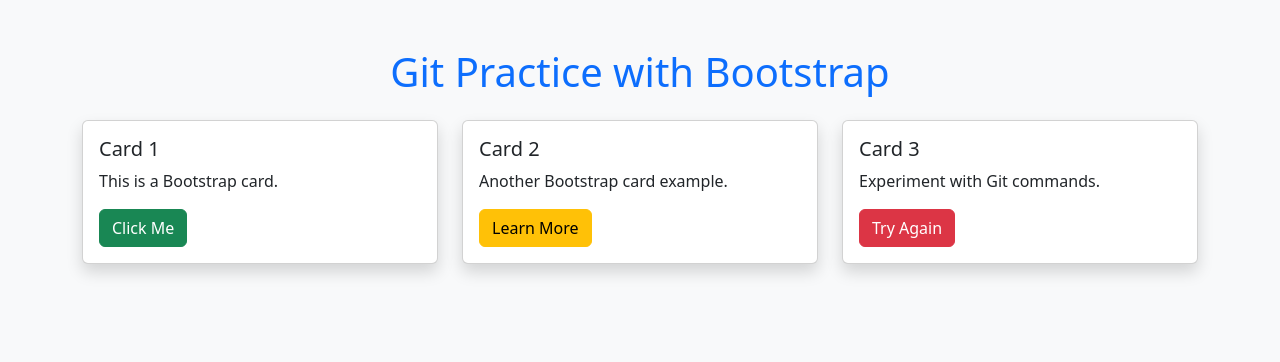
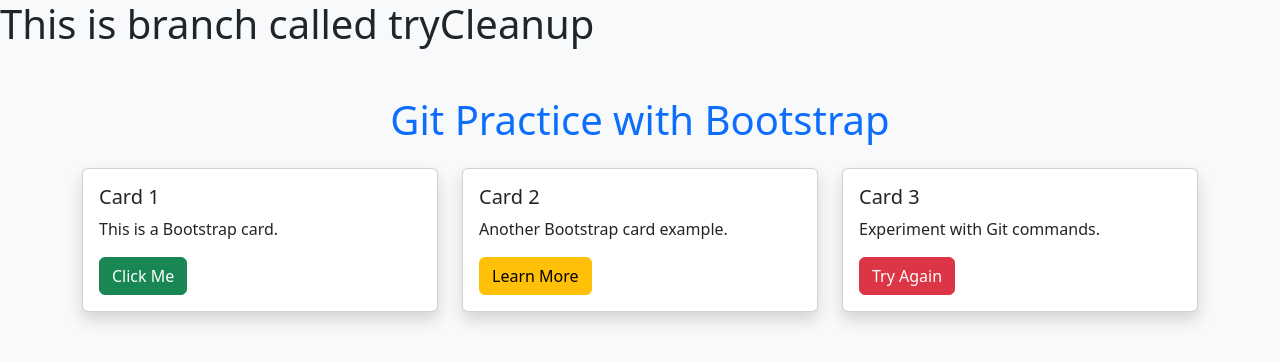
Before and after one commit to Namratachougule3792/Demo_repo, a plain HTML site: page index.html in a window 1280 px wide. Drawn offline with nearby package versions, Linux system fonts and the light colour scheme.

Commit message:
this is tryCleanup branch

```diff
--- a/index.html
+++ b/index.html
@@ -4,7 +4,7 @@
   <meta charset="UTF-8">
   <meta name="viewport" content="width=device-width, initial-scale=1.0">
   <title>Bootstrap Practice</title>
-
+  <h1>This is branch called tryCleanup</h1>
   <!-- Bootstrap CDN -->
   <link href="https://cdn.jsdelivr.net/npm/bootstrap@5.3.0/dist/css/bootstrap.min.css" rel="stylesheet">
 </head>
```
